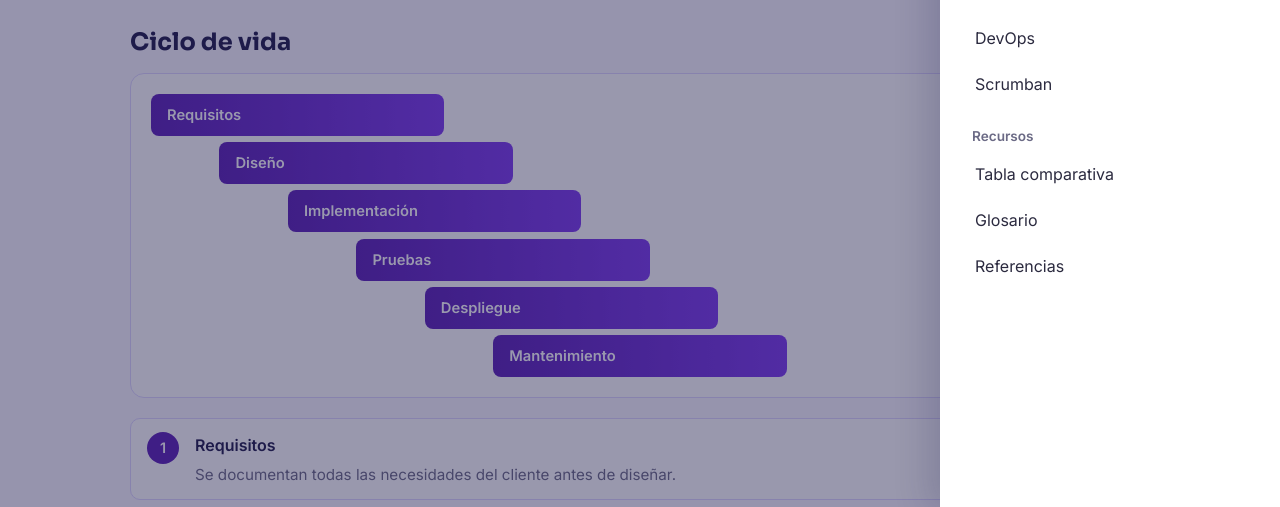
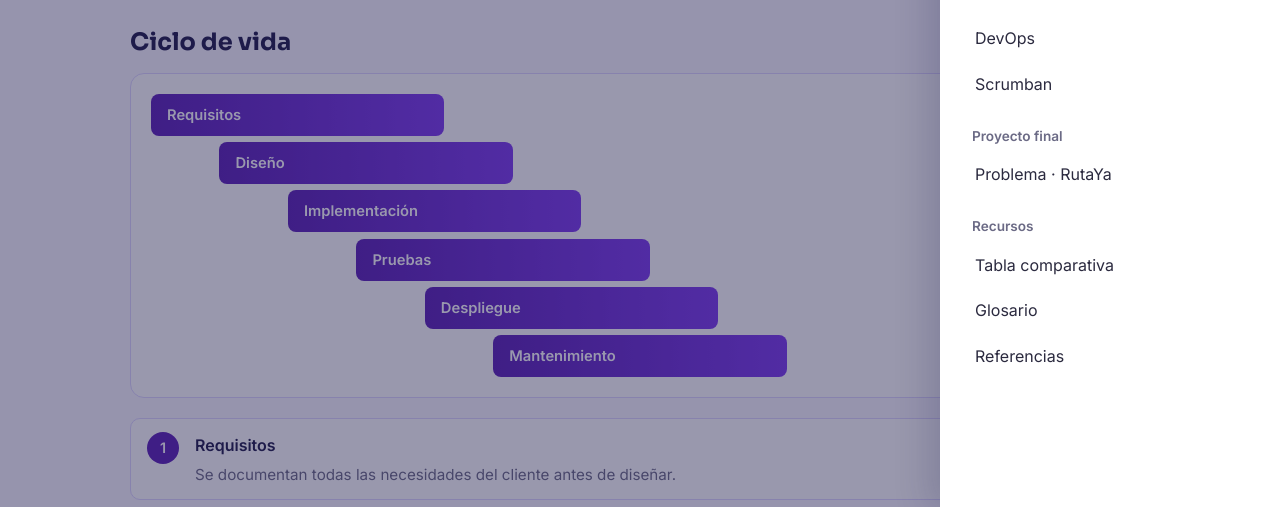
Before and after one commit to Thiago-PT/Plata, a plain HTML site: page cascada.html in a window 1280 px wide. Both pictures are taken after a click on the button "Abrir menú". Shown: the part 290-797 px from the top of the page. Drawn offline with Linux system fonts and the light colour scheme.

Commit message:
Se realizo un ajuste faltante en las páginas.

```diff
--- a/cascada.html
+++ b/cascada.html
@@ -34,6 +34,8 @@
       <a href="kanban.html">Kanban</a>
       <a href="devops.html">DevOps</a>
       <a href="scrumban.html">Scrumban</a>
+      <span class="sep">Proyecto final</span>
+      <a href="problema.html">Problema · RutaYa</a>
       <span class="sep">Recursos</span>
       <a href="comparativa.html">Tabla comparativa</a>
       <a href="glosario.html">Glosario</a>
```
Also changed, not shown: comparativa.html (+2 -0 lines), devops.html (+2 -0 lines), glosario.html (+2 -0 lines), kanban.html (+2 -0 lines), referencias.html (+2 -0 lines), scrum.html (+2 -0 lines), scrumban.html (+2 -0 lines).
